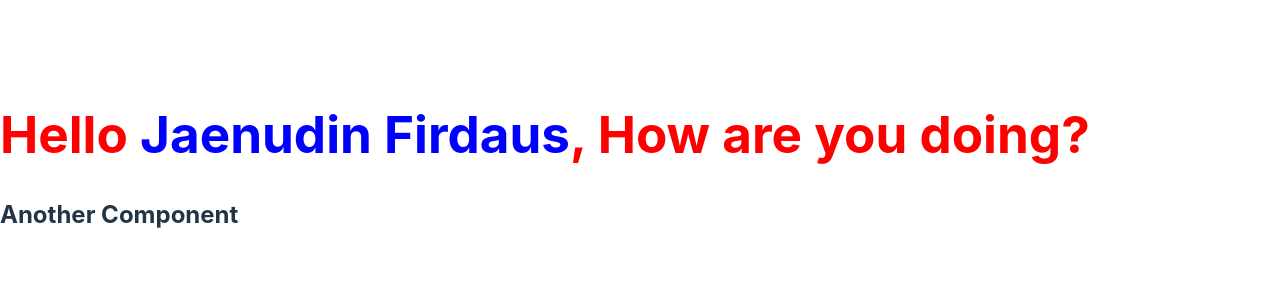
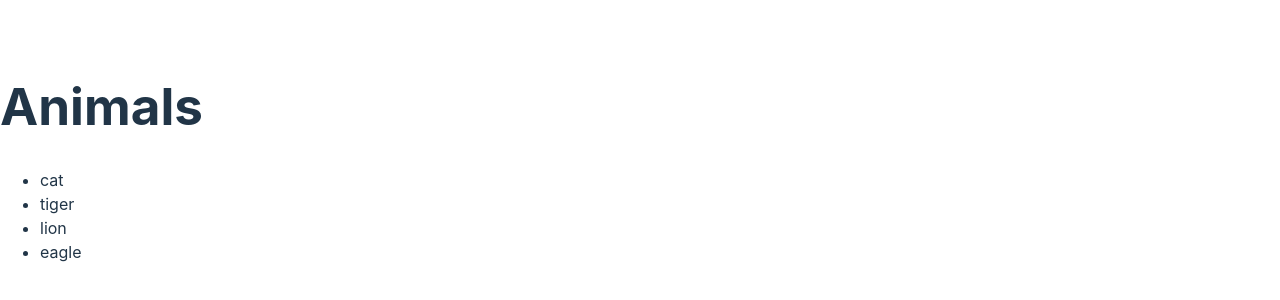
Before and after one commit to jaenudincollege/learning, a React (Vite) app in the folder react/: page / in a window 1280 px wide. Shown: the part 238-538 px from the top of the page. Built offline with nearby package versions, Linux system fonts and the light colour scheme.

Commit message:
rendering list in react

```diff
--- a/react/src/App.jsx
+++ b/react/src/App.jsx
@@ -1,26 +1,13 @@
-function App() {
-  const name = "Jaenudin Firdaus";
+export default function App() {
+  const animals = ["cat", "tiger", "lion", "eagle"];
   return (
     <>
-      <Hello name={name} />
-      <AnotherComponent />
+      <h1>Animals</h1>
+      <ul>
+        {animals.map((a) => (
+          <li key={a}>{a}</li>
+        ))}
+      </ul>
     </>
   );
 }
-
-function Hello({ name }) {
-  const styling = {
-    color: "blue",
-  };
-  return (
-    <h1 style={{ color: "red" }}>
-      Hello <span style={styling}>{name}</span>, How are you doing?
-    </h1>
-  );
-}
-
-function AnotherComponent() {
-  return <h2>Another Component</h2>;
-}
-
-export default App;
```
